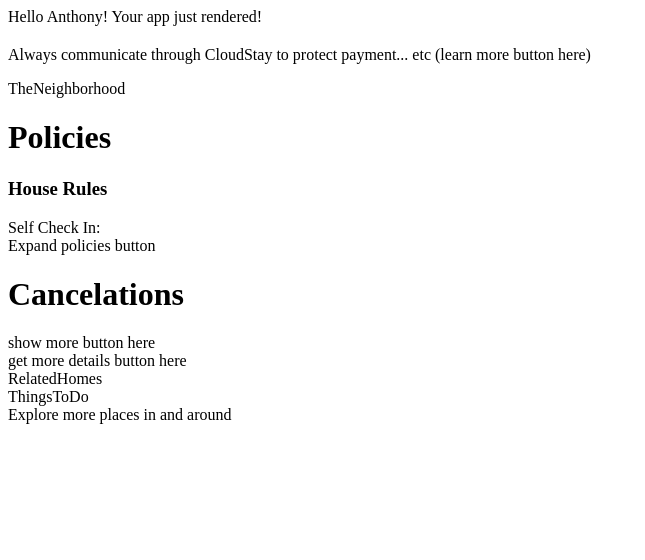
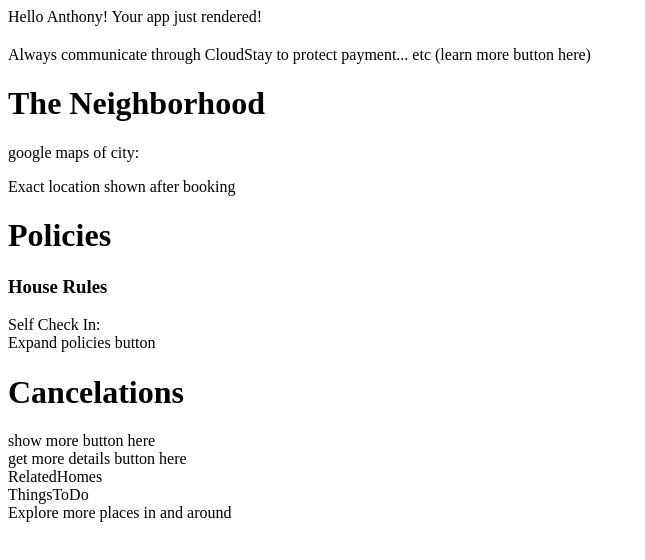
Before and after one commit to cloudstay/anthonysServiceModules, a React app: page / in a window 1280 px wide. Shown: the top 560 px of the page, without its empty margins (0-645 px from the left). Built offline with nearby package versions, Linux system fonts and the light colour scheme; no server answers; the HTML template or start-up script is replaced by a standard one.

Commit message:
render the neighborhood component element

```diff
--- a/client/src/components/TheNeighborhood.jsx
+++ b/client/src/components/TheNeighborhood.jsx
@@ -10,7 +10,12 @@
 
     render(){
       return(
-        <div>TheNeighborhood</div>
+        <div>
+          <h1>The Neighborhood</h1>
+          <p>{this.props.neighborhoodInfo}</p>
+          <div>google maps of city: {this.props.city}</div>
+          <p>Exact location shown after booking</p>
+        </div>
       )
     }
 }
```
